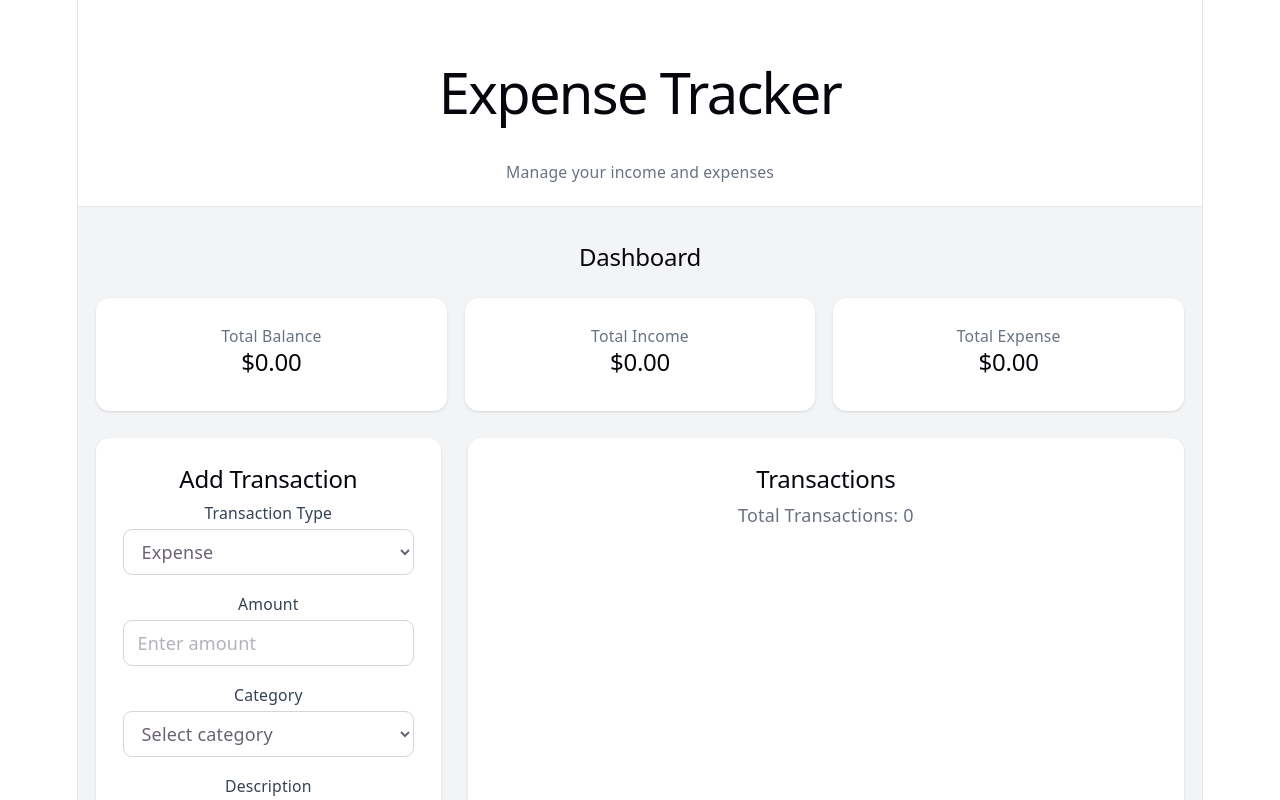
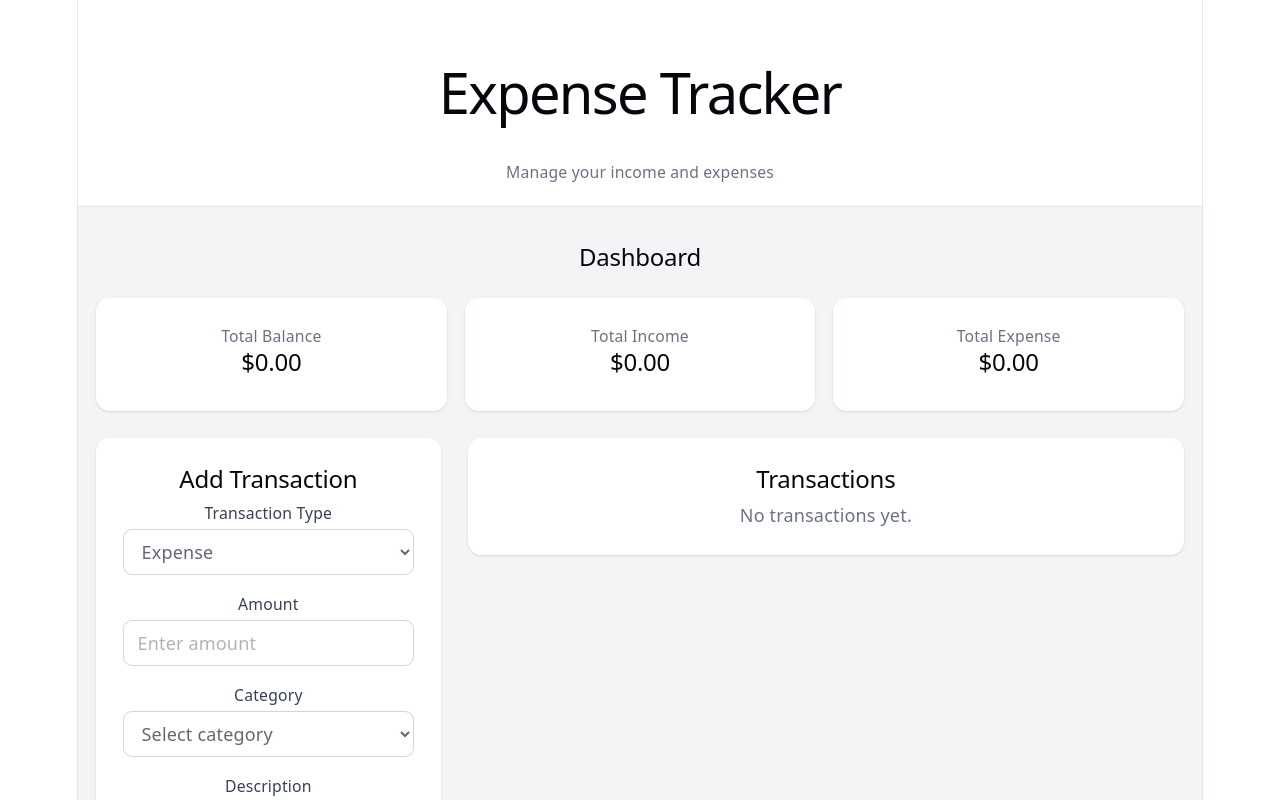
Before and after one commit to pratik0719/Personal_Expense_tracking, a React (Vite) app: page / in a window 1280 px wide. Shown: the top 800 px of the page. Built offline with nearby package versions, Linux system fonts and the light colour scheme.

Commit message:
adding some function

```diff
--- a/src/App.jsx
+++ b/src/App.jsx
@@ -3,12 +3,21 @@ import { useState } from "react";
 import Header from "./components/Header.jsx";
 import SummaryCards from "./components/SummaryCards.jsx";
 import TransactionForm from "./components/TransactionForm.jsx";
+import TransactionList from "./components/TransactionList.jsx";
 
 function App() {
   const [transactions, setTransactions] = useState([]);
 
   const addTransaction = (newTransaction) => {
     setTransactions([...transactions, newTransaction]);
+  };
+
+  const deleteTransaction = (id) => {
+    const updatedTransactions = transactions.filter(
+      (transaction) => transaction.id !== id
+    );
+
+    setTransactions(updatedTransactions);
   };
 
   return (
@@ -29,16 +38,11 @@ function App() {
             onAddTransaction={addTransaction}
           />
 
-          <div className="lg:col-span-2 bg-white rounded-xl shadow-sm p-6">
-
-            <h2 className="text-xl font-semibold text-gray-800">
-              Transactions
-            </h2>
-
-            <p className="text-gray-500 mt-4">
-              Total Transactions: {transactions.length}
-            </p>
-
+          <div className="lg:col-span-2">
+            <TransactionList
+              transactions={transactions}
+              onDelete={deleteTransaction}
+            />
           </div>
 
         </div>
--- /dev/null
+++ b/src/Components/TransactionItem.jsx
@@ -0,0 +1,40 @@
+function TransactionItem({ transaction, onDelete }) {
+  const isIncome = transaction.type === "income";
+
+  return (
+    <div className="flex items-center justify-between border-b border-gray-200 py-4">
+
+      <div>
+        <h3 className="font-medium text-gray-800">
+          {transaction.description}
+        </h3>
+
+        <p className="text-sm text-gray-500 mt-1">
+          {transaction.category} • {transaction.date}
+        </p>
+      </div>
+
+      <div className="text-right">
+
+        <p
+          className={`font-semibold ${
+            isIncome ? "text-green-600" : "text-red-600"
+          }`}
+        >
+          {isIncome ? "+" : "-"}${transaction.amount.toFixed(2)}
+        </p>
+
+        <button
+          onClick={() => onDelete(transaction.id)}
+          className="text-sm text-red-500 hover:text-red-700 mt-1"
+        >
+          Delete
+        </button>
+
+      </div>
+
+    </div>
+  );
+}
+
+export default TransactionItem;
--- /dev/null
+++ b/src/Components/TransactionList.jsx
@@ -0,0 +1,31 @@
+import TransactionItem from "./TransactionItem.jsx";
+
+function TransactionList({ transactions, onDelete }) {
+  return (
+    <div className="bg-white rounded-xl shadow-sm p-6">
+
+      <h2 className="text-xl font-semibold text-gray-800 mb-4">
+        Transactions
+      </h2>
+
+      {transactions.length === 0 ? (
+        <p className="text-gray-500">
+          No transactions yet.
+        </p>
+      ) : (
+        <div>
+          {transactions.map((transaction) => (
+            <TransactionItem
+              key={transaction.id}
+              transaction={transaction}
+              onDelete={onDelete}
+            />
+          ))}
+        </div>
+      )}
+
+    </div>
+  );
+}
+
+export default TransactionList;
```
Also changed, not shown: 1 other file (tests, documents, lock files or other folders).
